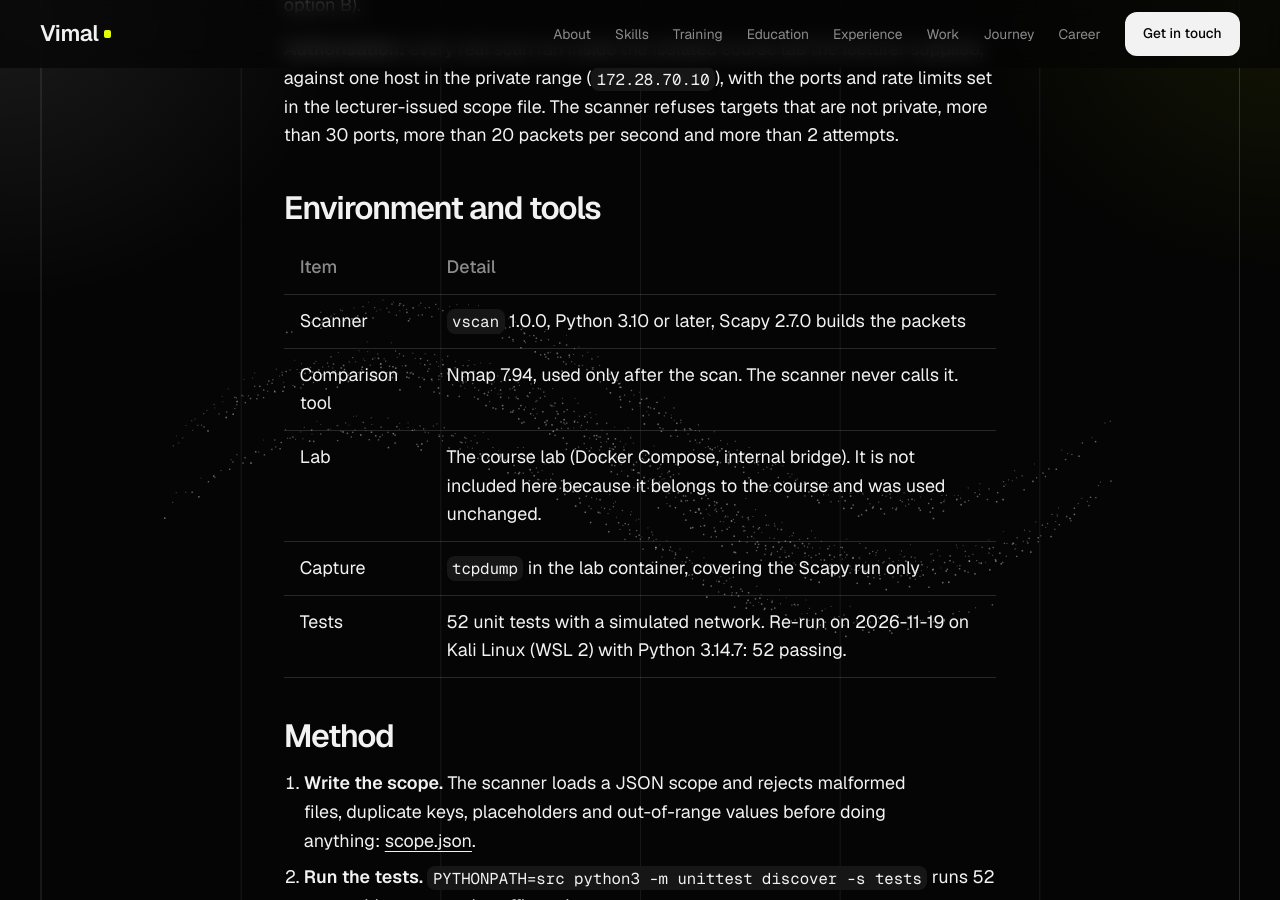
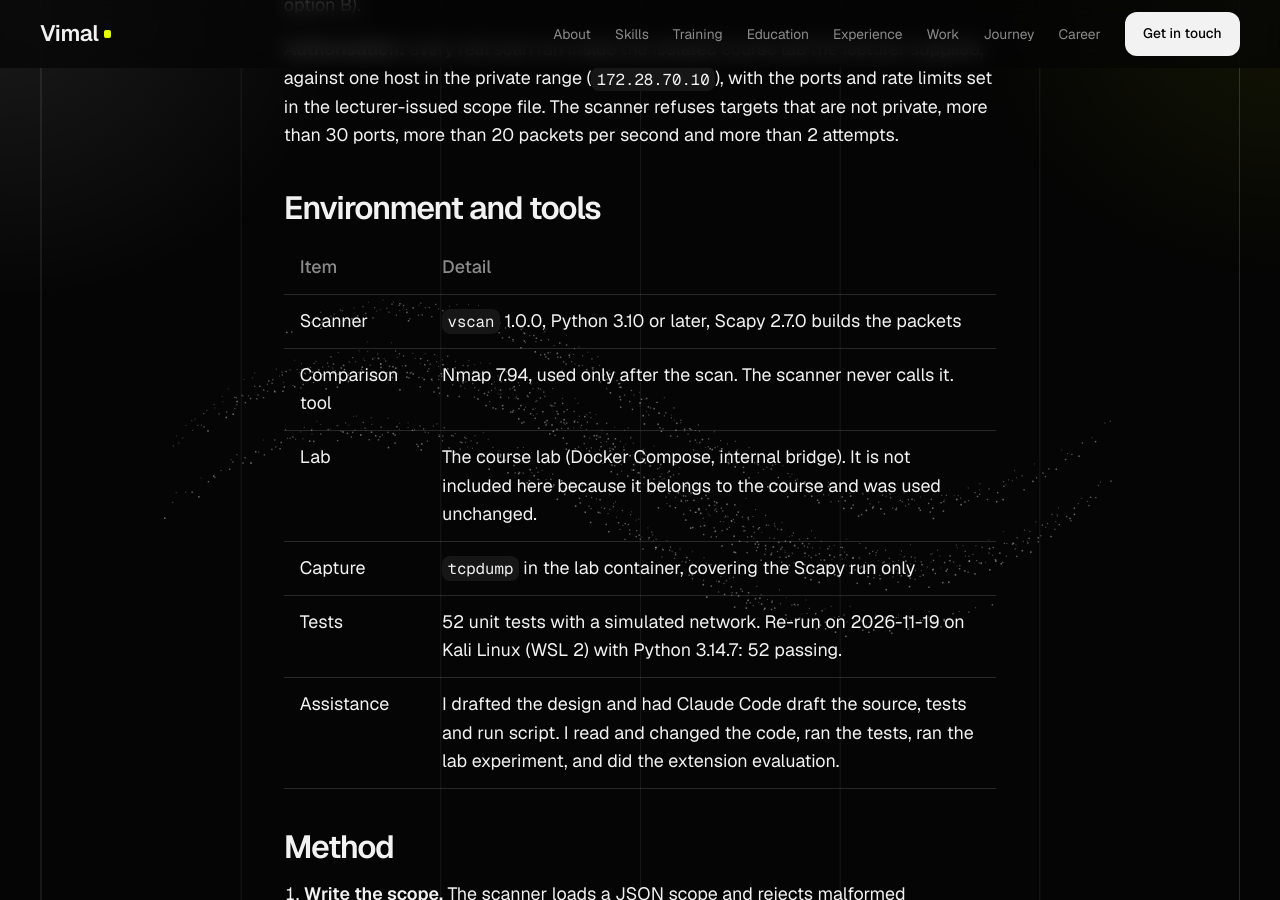
Before and after one commit to zzvimalzz/cybersecurity-portfolio, a Jekyll site: the page built from projects/tcp-syn-scanner/README.md, in a window 1280 px wide and 900 px high, scrolled down 721 px. Built offline with Jekyll 4.4.1, drawn with Linux system fonts in a browser that asks for light colours.

Commit message:
fix: keep the Claude skill chip, floating logo and scanner note
Restores the items removed in the previous commit. Only repo credit was meant to go, not site content.

```diff
--- a/_config.yml
+++ b/_config.yml
@@ -22,6 +22,7 @@ exclude:
   - scripts
   - doc
   - AGENTS.md
+  - CLAUDE.md
   - skills-lock.json
 
 defaults:
--- a/_data/site.yml
+++ b/_data/site.yml
@@ -50,6 +50,7 @@ scene:
     - { name: nodejs, src: float/nodejs.webp, tile: light }
     - { name: php, src: float/php.webp, tile: light }
     - { name: mysql, src: float/mysql.webp, tile: light }
+    - { name: claude, src: float/claude.webp, tile: light }
     - { name: github, src: float/github.webp, tile: light }
     - { name: neo4j, src: float/neo4j.webp, tile: light }
     - { name: kalilinux, src: icons/kalilinux.svg, tile: light }
--- a/_data/skills.yml
+++ b/_data/skills.yml
@@ -92,4 +92,5 @@ stack:
       - { name: Agile, level: working }
   - group: AI-assisted delivery
     items:
+      - { name: Claude, level: confident }
       - { name: ChatGPT, level: working }
--- a/assets/main.css
+++ b/assets/main.css
@@ -799,6 +799,7 @@
   .floater:nth-child(30) { --x: 16.8%; --y: 93.2%; --d: 0.9; --k: 3.55; --o: 0.58; --i: 30; }
   .floater:nth-child(31) { --x: 50.1%; --y: 11.9%; --d: 0.96; --k: 3.64; --o: 0.61; --i: 31; }
   .floater:nth-child(32) { --x: 39.9%; --y: 9.7%; --d: 0.63; --k: 3.15; --o: 0.45; --i: 32; }
+  .floater:nth-child(33) { --x: 37.0%; --y: 92.5%; --d: 1.24; --k: 4.06; --o: 0.75; --i: 33; }
 
   @media (max-width: 760px) {
     .floater {
--- a/projects/tcp-syn-scanner/README.md
+++ b/projects/tcp-syn-scanner/README.md
@@ -29,6 +29,7 @@ Build a TCP SYN port scanner that refuses to scan anything outside a written sco
 | Lab | The course lab (Docker Compose, internal bridge). It is not included here because it belongs to the course and was used unchanged. |
 | Capture | `tcpdump` in the lab container, covering the Scapy run only |
 | Tests | 52 unit tests with a simulated network. Re-run on 2026-11-19 on Kali Linux (WSL 2) with Python 3.14.7: 52 passing. |
+| Assistance | I drafted the design and had Claude Code draft the source, tests and run script. I read and changed the code, ran the tests, ran the lab experiment, and did the extension evaluation. |
 
 ## Method
 
--- a/scripts/preflight.py
+++ b/scripts/preflight.py
@@ -9,8 +9,8 @@ ROOT = Path(__file__).resolve().parent.parent
 SELF = Path(__file__).resolve()
 TODO = "TODO(vimal)"
 TEXT_SUFFIXES = {".md", ".yml", ".yaml", ".html", ".css", ".js", ".json", ".txt", ".xml", ".py", ".svg", ".rb", ".gitignore"}
-LOCAL_ONLY_PREFIXES = ("doc/", ".agents/", ".codex/")
-LOCAL_ONLY_FILES = ("AGENTS.md", "skills-lock.json")
+LOCAL_ONLY_PREFIXES = ("doc/", ".claude/", ".agents/", ".codex/")
+LOCAL_ONLY_FILES = ("AGENTS.md", "CLAUDE.md", "skills-lock.json")
 PROJECT_HEADINGS = [
     "Objective",
     "Environment and tools",
```
Also changed, not shown: assets/images/float/claude.webp (added), 1 other file.
